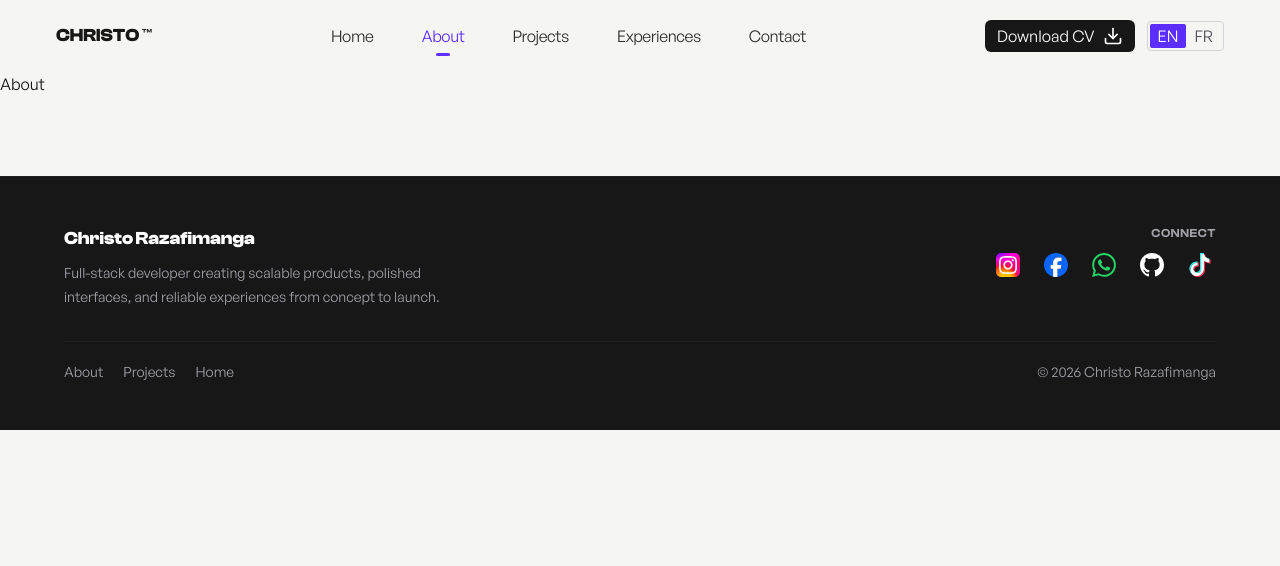
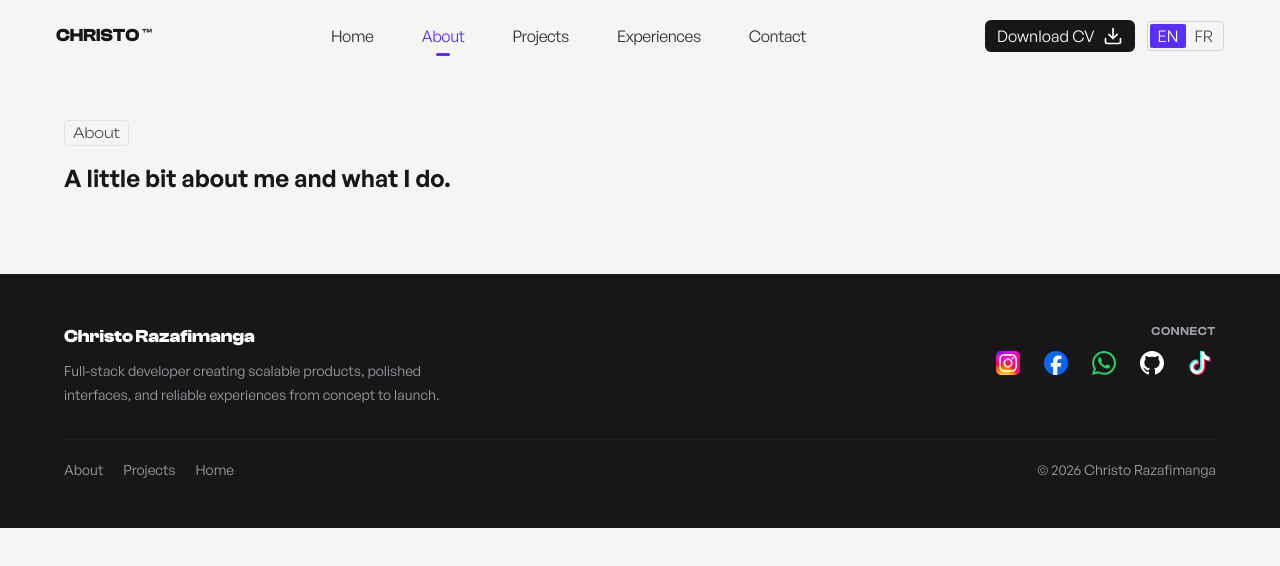
Before and after one commit to bossnare/portfolio, a Next.js app: page /about in a window 1280 px wide. Shown: the top 566 px of the page. Built offline with nearby package versions, Linux system fonts and the light colour scheme.

Commit message:
add header of about page

```diff
--- a/app/about/page.tsx
+++ b/app/about/page.tsx
@@ -1,9 +1,12 @@
 import type { Metadata } from 'next';
+import {PageHeader} from '@/src/components/PageHeader'
 
 export const metadata: Metadata = {
   title: 'About',
 };
 
 export default function AboutPage() {
-  return <div>About</div>;
+  return (<div className="w-full max-w-6xl px-4 mx-auto space-y-6 md:pt-12 md:p-0">
+    <PageHeader title="About" description="A little bit about me and what I do." />
+  </div>);
 }
--- a/app/contact/page.tsx
+++ b/app/contact/page.tsx
@@ -12,7 +12,7 @@ export default function ContactPage() {
         <h1 className="px-2 border rounded-sm w-fit border-zinc-200 dark:border-white/12 text-muted-foreground">
           Contact
         </h1>
-        <p className="max-w-3xl text-2xl font-semibold">
+        <p className="max-w-2xl text-2xl font-semibold">
           Here are my contact details if you&apos;d like to discuss a project,
           collaboration, or professional opportunity.
         </p>
--- a/app/globals.css
+++ b/app/globals.css
@@ -46,10 +46,6 @@ button {
   @apply cursor-pointer;
 }
 
-code {
-  @apply font-mono;
-}
-
 @keyframes typewriter {
   from {
     width: 0;
--- a/src/components/Header.tsx
+++ b/src/components/Header.tsx
@@ -58,7 +58,7 @@ export function Header() {
           initial={{ opacity: 0 }}
           animate={{ opacity: 1 }}
           transition={{ duration: 0.5 }}
-          className="flex flex-col gap-3 px-5 pt-3 pb-8 border-t border-b border-zinc-200 dark:border-white/8 md:hidden"
+          className="flex flex-col gap-3 px-5 pt-3 pb-8 border-t border-b border-zinc-200 dark:border-white/12 md:hidden"
         >
           <ul className="flex flex-col items-start gap-4">
             {tabs.map((tab) => (
--- /dev/null
+++ b/src/components/PageHeader.tsx
@@ -0,0 +1,12 @@
+export function PageHeader({title="Title", description='This is the description'}: {title?: string; description?: string}) {
+    return(
+        <div className="space-y-4">
+        <h1 className="px-2 border rounded-sm w-fit border-zinc-200 dark:border-white/12 text-muted-foreground">
+          {title}
+        </h1>
+        <p className="max-w-2xl text-2xl font-semibold">
+          {description}
+        </p>
+      </div>
+    )
+}
--- a/src/data/contacts.tsx
+++ b/src/data/contacts.tsx
@@ -5,7 +5,7 @@ export const contacts = [
     name: 'Email',
     content: 'For professional inquires.',
     icon: Mail,
-    link: 'mailto:razafimangagervaischristo@gmail.com?subject=Portfolio%20Inquiry?body=Hello%20Christo, ',
+    link: 'mailto:razafimangagervaischristo@gmail.com?subject=Portfolio%20Inquiry&body=Hello%20Christo, ',
     contact: 'razafimangagervaischristo@gmail.com',
   },
   {
```
